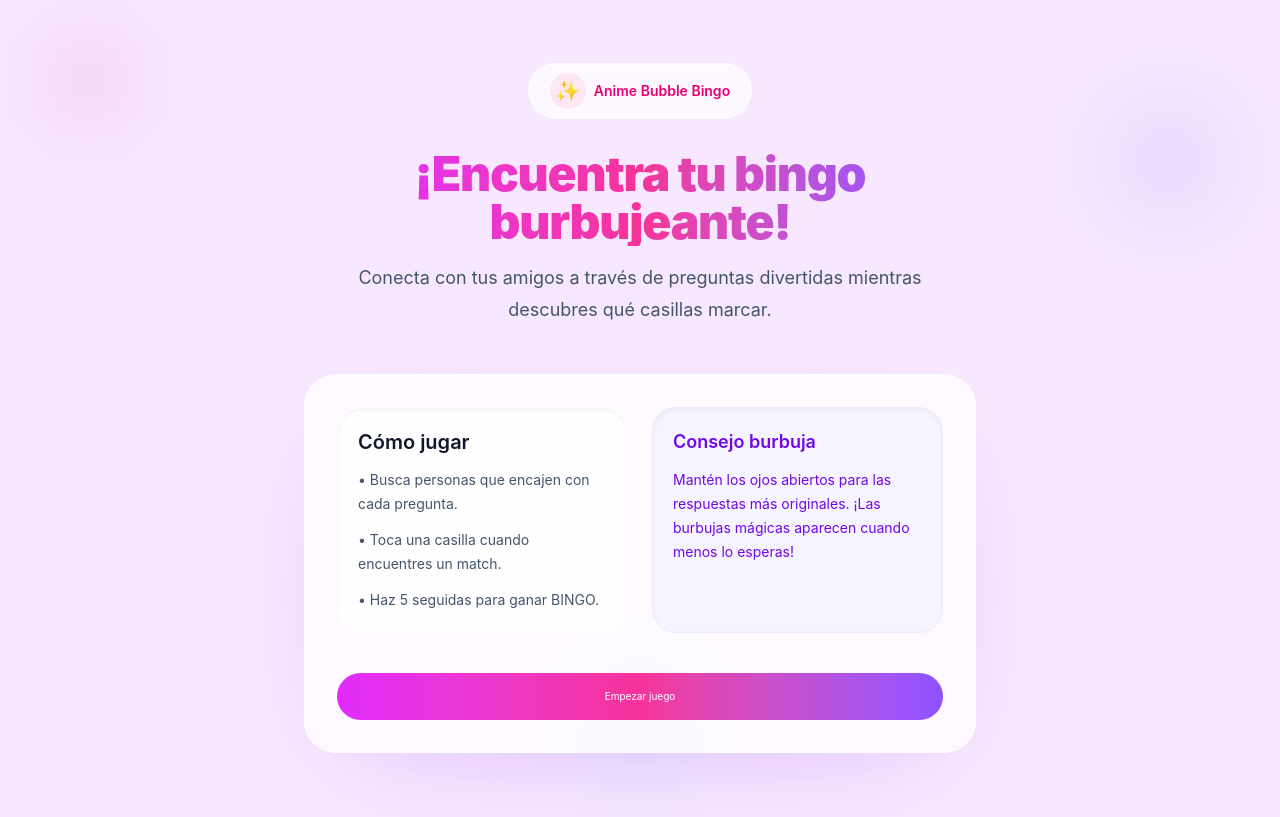
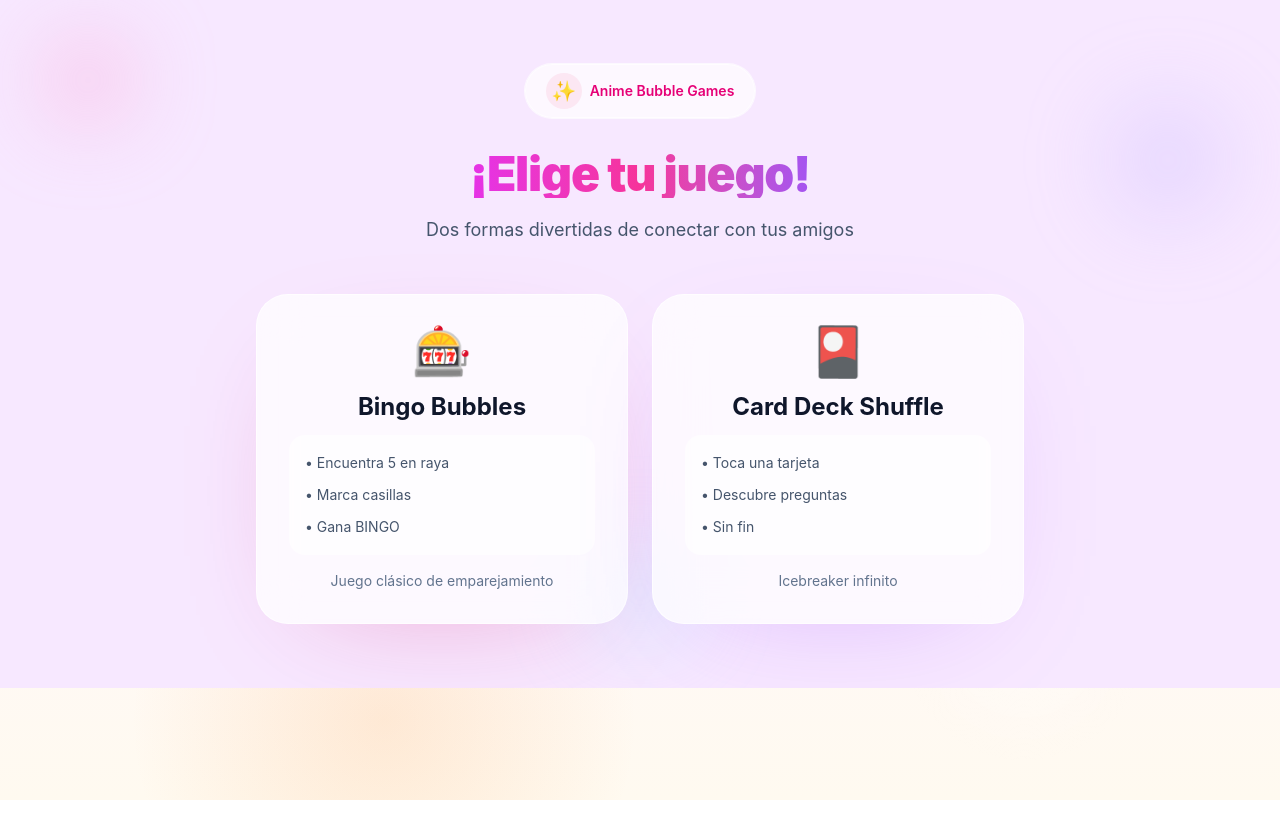
Before and after one commit to lhenche/my-bingo-mixer, a React (Vite) app: page / in a window 1280 px wide. Built offline with nearby package versions, Linux system fonts and the light colour scheme.

Commit message:
Agregar modo de juego "Card Deck Shuffle" y lógica asociada, incluyendo componentes, hooks y pruebas

```diff
--- a/src/App.tsx
+++ b/src/App.tsx
@@ -1,35 +1,56 @@
 import { useBingoGame } from './hooks/useBingoGame';
+import { useCardDeckGame } from './hooks/useCardDeckGame';
 import { StartScreen } from './components/StartScreen';
 import { GameScreen } from './components/GameScreen';
+import { CardDeckGame } from './components/CardDeckGame';
 import { BingoModal } from './components/BingoModal';
 
 function App() {
-  const {
-    gameState,
-    board,
-    winningSquareIds,
-    showBingoModal,
-    startGame,
-    handleSquareClick,
-    resetGame,
-    dismissModal,
-  } = useBingoGame();
+  const bingoGame = useBingoGame();
+  const cardDeckGame = useCardDeckGame();
 
-  if (gameState === 'start') {
-    return <StartScreen onStart={startGame} />;
+  // Show mode selection screen
+  if (bingoGame.gameState === 'start') {
+    return (
+      <StartScreen
+        onStartBingo={bingoGame.startGame}
+        onStartCardDeck={cardDeckGame.startCardDeckGame}
+      />
+    );
   }
 
+  // Show Card Deck Game mode
+  if (cardDeckGame.gameState === 'card-deck') {
+    return (
+      <CardDeckGame
+        question={cardDeckGame.currentQuestion}
+        isFlipped={cardDeckGame.isFlipped}
+        onCardTap={cardDeckGame.handleCardTap}
+        onSwipeLeft={() => cardDeckGame.handleCardSwipe('left')}
+        onSwipeRight={() => cardDeckGame.handleCardSwipe('right')}
+        onReset={() => {
+          cardDeckGame.resetGame();
+          bingoGame.resetGame();
+        }}
+      />
+    );
+  }
+
+  // Show Bingo Game mode (default)
   return (
     <>
       <GameScreen
-        board={board}
-        winningSquareIds={winningSquareIds}
-        hasBingo={gameState === 'bingo'}
-        onSquareClick={handleSquareClick}
-        onReset={resetGame}
+        board={bingoGame.board}
+        winningSquareIds={bingoGame.winningSquareIds}
+        hasBingo={bingoGame.gameState === 'bingo'}
+        onSquareClick={bingoGame.handleSquareClick}
+        onReset={() => {
+          bingoGame.resetGame();
+          cardDeckGame.resetGame();
+        }}
       />
-      {showBingoModal && (
-        <BingoModal onDismiss={dismissModal} />
+      {bingoGame.showBingoModal && (
+        <BingoModal onDismiss={bingoGame.dismissModal} />
       )}
     </>
   );
--- a/src/components/BingoModal.tsx
+++ b/src/components/BingoModal.tsx
@@ -5,7 +5,7 @@ interface BingoModalProps {
 export function BingoModal({ onDismiss }: BingoModalProps) {
   return (
     <div className="fixed inset-0 z-50 flex items-center justify-center bg-slate-950/40 p-4">
-      <div className="relative w-full max-w-sm overflow-hidden rounded-[2rem] border border-white/60 bg-gradient-to-br from-pink-50 via-white to-violet-50 p-6 text-center shadow-[0_30px_80px_-40px_rgba(124,58,237,0.45)] animate-[bounce_0.5s_ease-out]">
+      <div className="relative w-full max-w-sm overflow-hidden rounded-4xl border border-white/60 bg-linear-to-br from-pink-50 via-white to-violet-50 p-6 text-center shadow-[0_30px_80px_-40px_rgba(124,58,237,0.45)] animate-[bounce_0.5s_ease-out]">
         <div className="absolute -top-10 left-1/2 -translate-x-1/2 h-24 w-24 rounded-full bg-fuchsia-300/20 blur-3xl" />
         <div className="relative">
           <div className="mx-auto mb-4 flex h-20 w-20 items-center justify-center rounded-full bg-white/85 text-5xl shadow-[0_15px_35px_-15px_rgba(168,85,247,0.35)]">
@@ -17,7 +17,7 @@ export function BingoModal({ onDismiss }: BingoModalProps) {
 
         <button
           onClick={onDismiss}
-          className="mt-8 inline-flex w-full items-center justify-center rounded-full bg-gradient-to-r from-fuchsia-500 via-pink-500 to-violet-500 px-5 py-3 text-sm font-semibold text-white shadow-[0_16px_50px_-20px_rgba(236,72,153,0.65)] transition hover:scale-[1.01] active:translate-y-0.5"
+          className="mt-8 inline-flex w-full items-center justify-center rounded-full bg-linear-to-r from-fuchsia-500 via-pink-500 to-violet-500 px-5 py-3 text-sm font-semibold text-white shadow-[0_16px_50px_-20px_rgba(236,72,153,0.65)] transition hover:scale-[1.01] active:translate-y-0.5"
         >
           Seguir jugando
         </button>
--- /dev/null
+++ b/src/components/Card.tsx
@@ -0,0 +1,111 @@
+import { useState } from 'react';
+
+interface CardProps {
+  question: string;
+  isFlipped: boolean;
+  onTap: () => void;
+  onSwipeLeft: () => void;
+  onSwipeRight: () => void;
+}
+
+export function Card({
+  question,
+  isFlipped,
+  onTap,
+  onSwipeLeft,
+  onSwipeRight,
+}: CardProps) {
+  const [translateX, setTranslateX] = useState(0);
+  const [opacity, setOpacity] = useState(1);
+  const [isAnimating, setIsAnimating] = useState(false);
+
+  const handleSwipe = (direction: 'left' | 'right') => {
+    if (isAnimating) return;
+    setIsAnimating(true);
+    const targetTranslate = direction === 'left' ? -400 : 400;
+    setTranslateX(targetTranslate);
+    setOpacity(0);
+
+    setTimeout(() => {
+      if (direction === 'left') {
+        onSwipeLeft();
+      } else {
+        onSwipeRight();
+      }
+      setTranslateX(0);
+      setOpacity(1);
+      setIsAnimating(false);
+    }, 400);
+  };
+
+  return (
+    <div className="relative w-full max-w-sm flex flex-col items-center gap-8">
+      {/* Card container with flip animation */}
+      <div
+        onClick={onTap}
+        className="relative w-full h-80 cursor-pointer perspective transition-all duration-500"
+        style={{
+          perspective: '1000px',
+          transform: `translateX(${translateX}px)`,
+          opacity,
+        }}
+      >
+        <div
+          className="relative w-full h-full transition-transform duration-500"
+          style={{
+            transformStyle: 'preserve-3d',
+            transform: isFlipped ? 'rotateY(0deg)' : 'rotateY(180deg)',
+          }}
+        >
+          {/* Card Back (Hidden state) */}
+          <div
+            className="absolute w-full h-full rounded-3xl bg-linear-to-br from-pink-300 via-violet-300 to-sky-300 p-8 flex items-center justify-center shadow-2xl border-2 border-white/50 backdrop-blur-sm"
+            style={{
+              backfaceVisibility: 'hidden',
+              transform: 'rotateY(180deg)',
+            }}
+          >
+            <div className="text-center">
+              <div className="text-6xl mb-4">✨</div>
+              <p className="text-white text-xl font-bold">Toca la tarjeta</p>
+            </div>
+          </div>
+
+          {/* Card Front (Revealed state) */}
+          <div
+            className="absolute w-full h-full rounded-3xl bg-linear-to-br from-fuchsia-400 via-pink-400 to-violet-400 p-8 flex items-center justify-center shadow-2xl border-2 border-white/50 backdrop-blur-sm"
+            style={{
+              backfaceVisibility: 'hidden',
+            }}
+          >
+            <div className="text-center">
+              <p className="text-white text-2xl font-bold leading-relaxed">
+                {question}
+              </p>
+            </div>
+          </div>
+        </div>
+      </div>
+
+      {/* Swipe/Response buttons */}
+      {isFlipped && !isAnimating && (
+        <div className="flex gap-4 animate-in fade-in duration-300">
+          <button
+            onClick={() => handleSwipe('left')}
+            className="flex flex-col items-center gap-2 px-6 py-3 rounded-full bg-red-500/80 hover:bg-red-600 text-white font-semibold transition-all hover:scale-110 active:scale-95 shadow-lg"
+          >
+            <span className="text-xl">←</span>
+            <span className="text-xs">Fallo</span>
+          </button>
+          <button
+            onClick={() => handleSwipe('right')}
+            className="flex flex-col items-center gap-2 px-6 py-3 rounded-full bg-green-500/80 hover:bg-green-600 text-white font-semibold transition-all hover:scale-110 active:scale-95 shadow-lg"
+          >
+            <span className="text-xl">→</span>
+            <span className="text-xs">Éxito</span>
+          </button>
+        </div>
+      )}
+    </div>
+  );
+}
--- /dev/null
+++ b/src/components/CardDeckGame.tsx
@@ -0,0 +1,61 @@
+import { Card } from './Card';
+
+interface CardDeckGameProps {
+  question: string;
+  isFlipped: boolean;
+  onCardTap: () => void;
+  onSwipeLeft: () => void;
+  onSwipeRight: () => void;
+  onReset: () => void;
+}
+
+export function CardDeckGame({
+  question,
+  isFlipped,
+  onCardTap,
+  onSwipeLeft,
+  onSwipeRight,
+  onReset,
+}: CardDeckGameProps) {
+  return (
+    <div className="relative min-h-full overflow-hidden bg-(--color-bg)">
+      {/* Animated background blobs */}
+      <div className="absolute inset-0 pointer-events-none">
+        <div className="absolute top-8 left-10 h-32 w-32 rounded-full bg-pink-300/40 blur-3xl animate-pulse" />
+        <div className="absolute top-1/4 right-12 h-40 w-40 rounded-full bg-violet-300/30 blur-3xl animate-pulse" style={{ animationDelay: '1s' }} />
+        <div className="absolute bottom-10 left-1/2 -translate-x-1/2 h-36 w-36 rounded-full bg-sky-200/30 blur-3xl animate-pulse" style={{ animationDelay: '2s' }} />
+      </div>
+
+      <div className="relative flex min-h-full flex-col items-center justify-center px-6 py-16">
+        {/* Header */}
+        <div className="text-center mb-12">
+          <div className="inline-flex items-center gap-2 rounded-full border border-white/70 bg-white/70 px-5 py-2 text-sm font-semibold text-fuchsia-600 shadow-[0_0_0_1px_rgba(255,255,255,0.7)]">
+            <span className="inline-flex h-9 w-9 items-center justify-center rounded-full bg-fuchsia-100 text-xl">🎴</span>
+            Card Deck Shuffle
+          </div>
+        </div>
+
+        {/* Card Container */}
+        <div className="flex flex-col items-center gap-8">
+          <Card
+            question={question}
+            isFlipped={isFlipped}
+            onTap={onCardTap}
+            onSwipeLeft={onSwipeLeft}
+            onSwipeRight={onSwipeRight}
+          />
+        </div>
+
+        {/* Controls */}
+        <div className="mt-20 flex gap-4">
+          <button
+            onClick={onReset}
+            className="inline-flex items-center gap-2 rounded-full bg-slate-200/80 hover:bg-slate-300/80 px-8 py-3 text-sm font-semibold text-slate-700 transition duration-200 hover:scale-105 active:translate-y-0.5"
+          >
+            ← Volver
+          </button>
+        </div>
+      </div>
+    </div>
+  );
+}
--- a/src/components/GameScreen.tsx
+++ b/src/components/GameScreen.tsx
@@ -17,7 +17,7 @@ export function GameScreen({
   onReset,
 }: GameScreenProps) {
   return (
-    <div className="relative min-h-full overflow-hidden bg-[var(--color-bg-alt)]">
+    <div className="relative min-h-full overflow-hidden bg-(--color-bg-alt)">
       <div className="pointer-events-none absolute inset-0">
         <div className="absolute top-10 left-8 h-24 w-24 rounded-full bg-pink-300/30 blur-3xl" />
         <div className="absolute top-28 right-10 h-28 w-28 rounded-full bg-violet-300/30 blur-3xl" />
@@ -46,7 +46,7 @@ export function GameScreen({
         </p>
 
         {hasBingo && (
-          <div className="mt-5 rounded-[2rem] border border-pink-200/80 bg-pink-50/90 px-5 py-4 text-center text-sm font-semibold text-pink-800 shadow-[0_20px_50px_-30px_rgba(236,72,153,0.45)]">
+          <div className="mt-5 rounded-4xl border border-pink-200/80 bg-pink-50/90 px-5 py-4 text-center text-sm font-semibold text-pink-800 shadow-[0_20px_50px_-30px_rgba(236,72,153,0.45)]">
             <span className="text-lg">🎉</span> ¡BINGO! Haz conseguido una línea.
           </div>
         )}
--- a/src/components/StartScreen.tsx
+++ b/src/components/StartScreen.tsx
@@ -1,10 +1,11 @@
 interface StartScreenProps {
-  onStart: () => void;
+  onStartBingo: () => void;
+  onStartCardDeck: () => void;
 }
 
-export function StartScreen({ onStart }: StartScreenProps) {
+export function StartScreen({ onStartBingo, onStartCardDeck }: StartScreenProps) {
   return (
-    <div className="relative min-h-full overflow-hidden bg-[var(--color-bg)]">
+    <div className="relative min-h-full overflow-hidden bg-(--color-bg)">
       <div className="absolute inset-0 pointer-events-none">
         <div className="absolute top-8 left-10 h-24 w-24 rounded-full bg-pink-300/40 blur-2xl" />
         <div className="absolute top-24 right-12 h-32 w-32 rounded-full bg-violet-300/30 blur-2xl" />
@@ -12,45 +13,59 @@ export function StartScreen({ onStart }: StartScreenProps) {
       </div>
 
       <div className="relative flex min-h-full flex-col items-center justify-center px-6 py-16">
-        <div className="text-center max-w-xl">
+        <div className="text-center max-w-xl mb-12">
           <div className="inline-flex items-center gap-2 rounded-full border border-white/70 bg-white/70 px-5 py-2 text-sm font-semibold text-pink-600 shadow-[0_0_0_1px_rgba(255,255,255,0.7)]">
             <span className="inline-flex h-9 w-9 items-center justify-center rounded-full bg-pink-100 text-xl">✨</span>
-            Anime Bubble Bingo
+            Anime Bubble Games
           </div>
 
-          <h1 className="mt-8 text-5xl font-black tracking-tight text-transparent bg-gradient-to-r from-fuchsia-500 via-pink-500 to-violet-500 bg-clip-text">
-            ¡Encuentra tu bingo burbujeante!
+          <h1 className="mt-8 text-5xl font-black tracking-tight text-transparent bg-linear-to-r from-fuchsia-500 via-pink-500 to-violet-500 bg-clip-text">
+            ¡Elige tu juego!
           </h1>
 
           <p className="mt-4 text-lg leading-8 text-slate-600">
-            Conecta con tus amigos a través de preguntas divertidas mientras descubres qué casillas marcar.
+            Dos formas divertidas de conectar con tus amigos
           </p>
         </div>
 
-        <div className="mt-12 w-full max-w-2xl rounded-[2rem] border border-white/70 bg-[var(--color-surface)] p-8 shadow-[0_32px_120px_-60px_rgba(168,85,247,0.45)] backdrop-blur-xl">
-          <div className="grid gap-6 lg:grid-cols-[1fr_1fr]">
-            <div className="rounded-3xl bg-white/80 p-5 shadow-inner border border-white/70">
-              <h2 className="text-xl font-semibold text-slate-900 mb-3">Cómo jugar</h2>
-              <ul className="space-y-3 text-sm leading-6 text-slate-600">
-                <li>• Busca personas que encajen con cada pregunta.</li>
-                <li>• Toca una casilla cuando encuentres un match.</li>
-                <li>• Haz 5 seguidas para ganar BINGO.</li>
+        {/* Game Mode Selection */}
+        <div className="grid gap-6 w-full max-w-3xl lg:grid-cols-2">
+          {/* Bingo Bubbles Card */}
+          <button
+            onClick={onStartBingo}
+            className="group rounded-4xl border border-white/70 bg-(--color-surface) p-8 shadow-[0_32px_120px_-60px_rgba(219,39,119,0.4)] backdrop-blur-xl hover:shadow-[0_32px_120px_-30px_rgba(219,39,119,0.6)] transition duration-300 hover:scale-105 active:scale-95"
+          >
+            <div className="text-5xl mb-4">🎰</div>
+            <h2 className="text-2xl font-bold text-slate-900 mb-3">Bingo Bubbles</h2>
+            <div className="rounded-2xl bg-white/60 p-4 mb-4">
+              <ul className="space-y-2 text-sm leading-6 text-slate-600 text-left">
+                <li>• Encuentra 5 en raya</li>
+                <li>• Marca casillas</li>
+                <li>• Gana BINGO</li>
               </ul>
             </div>
+            <p className="text-sm text-slate-500 group-hover:text-slate-700 transition">
+              Juego clásico de emparejamiento
+            </p>
+          </button>
 
-            <div className="rounded-3xl bg-violet-50/90 p-5 shadow-inner border border-violet-100">
-              <h3 className="text-lg font-semibold text-violet-700 mb-3">Consejo burbuja</h3>
-              <p className="text-sm leading-6 text-violet-700">
-                Mantén los ojos abiertos para las respuestas más originales. ¡Las burbujas mágicas aparecen cuando menos lo esperas!
-              </p>
+          {/* Card Deck Shuffle Card */}
+          <button
+            onClick={onStartCardDeck}
+            className="group rounded-4xl border border-white/70 bg-(--color-surface) p-8 shadow-[0_32px_120px_-60px_rgba(168,85,247,0.4)] backdrop-blur-xl hover:shadow-[0_32px_120px_-30px_rgba(168,85,247,0.6)] transition duration-300 hover:scale-105 active:scale-95"
+          >
+            <div className="text-5xl mb-4">🎴</div>
+            <h2 className="text-2xl font-bold text-slate-900 mb-3">Card Deck Shuffle</h2>
+            <div className="rounded-2xl bg-white/60 p-4 mb-4">
+              <ul className="space-y-2 text-sm leading-6 text-slate-600 text-left">
+                <li>• Toca una tarjeta</li>
+                <li>• Descubre preguntas</li>
+                <li>• Sin fin</li>
+              </ul>
             </div>
-          </div>
-
-          <button
-            onClick={onStart}
-            className="mt-10 inline-flex w-full items-center justify-center gap-3 rounded-full bg-gradient-to-r from-fuchsia-500 via-pink-500 to-violet-500 px-8 py-4 text-lg font-semibold text-white shadow-[0_20px_60px_-30px_rgba(219,39,119,0.8)] transition duration-200 hover:scale-[1.01] active:translate-y-0.5"
-          >
-            Empezar juego
+            <p className="text-sm text-slate-500 group-hover:text-slate-700 transition">
+              Icebreaker infinito
+            </p>
           </button>
         </div>
       </div>
--- /dev/null
+++ b/src/hooks/useCardDeckGame.ts
@@ -0,0 +1,64 @@
+import { useState, useCallback } from 'react';
+import { questions } from '../data/questions';
+
+export type CardDeckGameState = 'card-deck' | 'mode-selection';
+
+interface CardDeckGameHook {
+  gameState: CardDeckGameState;
+  currentQuestion: string;
+  isFlipped: boolean;
+  startCardDeckGame: () => void;
+  resetGame: () => void;
+  handleCardTap: () => void;
+  handleCardSwipe: (direction: 'left' | 'right') => void;
+}
+
+export function useCardDeckGame(): CardDeckGameHook {
+  const [gameState, setGameState] = useState<CardDeckGameState>('mode-selection');
+  const [currentQuestion, setCurrentQuestion] = useState('');
+  const [isFlipped, setIsFlipped] = useState(false);
+
+  const getRandomQuestion = useCallback(() => {
+    const randomIndex = Math.floor(Math.random() * questions.length);
+    return questions[randomIndex];
+  }, []);
+
+  const startCardDeckGame = useCallback(() => {
+    setGameState('card-deck');
+    setCurrentQuestion(getRandomQuestion());
+    setIsFlipped(true); // Show question immediately when entering the game
+  }, [getRandomQuestion]);
+
+  const resetGame = useCallback(() => {
+    setGameState('mode-selection');
+    setCurrentQuestion('');
+    setIsFlipped(false);
+  }, []);
+
+  const handleCardTap = useCallback(() => {
+    if (!isFlipped) {
+      // First tap: reveal current question
+      setIsFlipped(true);
+    } else {
+      // Second tap: get new question
+      setCurrentQuestion(getRandomQuestion());
+      setIsFlipped(true);
+    }
+  }, [isFlipped, getRandomQuestion]);
+
+  const handleCardSwipe = useCallback((_direction: 'left' | 'right') => {
+    // Get new question on swipe (fallo/éxito)
+    setCurrentQuestion(getRandomQuestion());
+    setIsFlipped(true);
+  }, [getRandomQuestion]);
+
+  return {
+    gameState,
+    currentQuestion,
+    isFlipped,
+    startCardDeckGame,
+    resetGame,
+    handleCardTap,
+    handleCardSwipe,
+  };
+}
```
Also changed, not shown: src/utils/bingoLogic.ts (+7 -0 lines), 2 other files (tests, documents, lock files or other folders).
